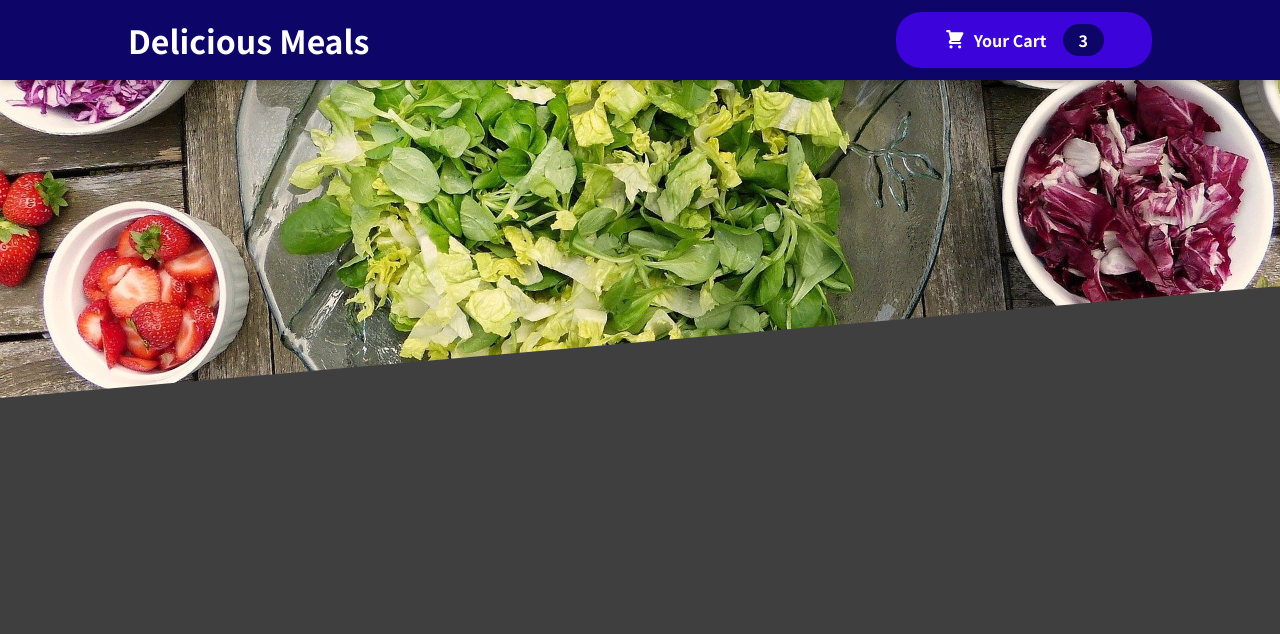
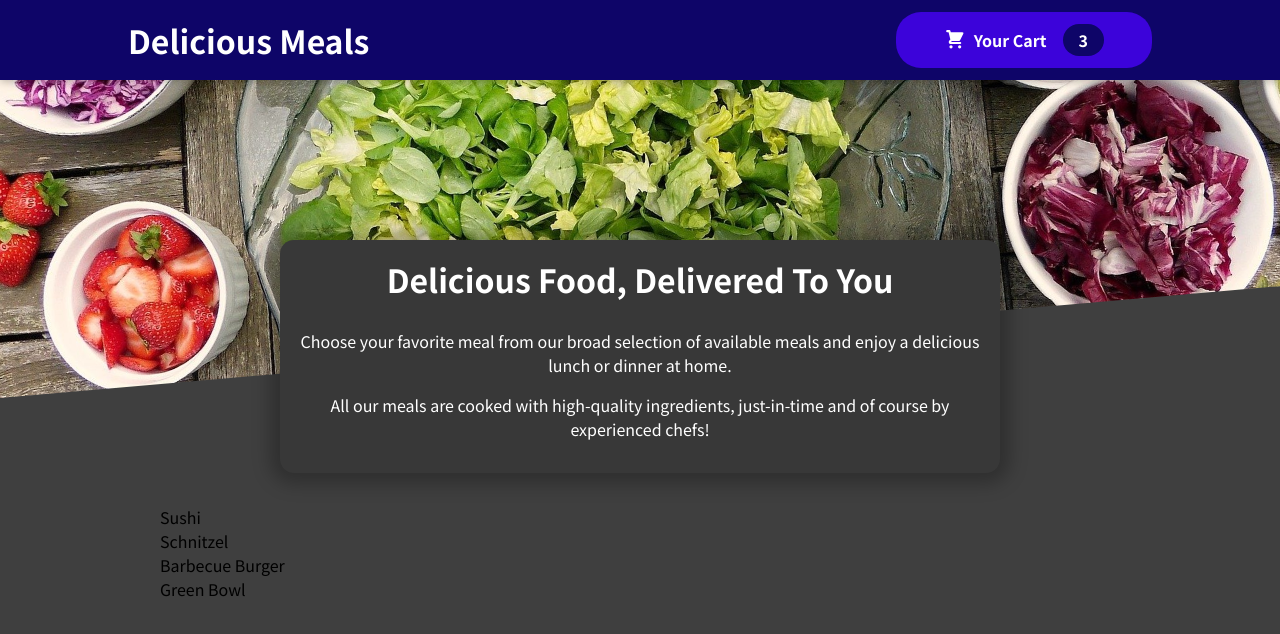
Before and after one commit to aslamparvej/Food-Ordering-App, a React (Create React App) app: page / in a window 1280 px wide. Shown: the top 634 px of the page. Built offline with nearby package versions, Linux system fonts and the light colour scheme.

Commit message:
Add meals component

```diff
--- a/src/App.js
+++ b/src/App.js
@@ -1,9 +1,14 @@
-import React,{Fragment} from "react";
+import React, { Fragment } from "react";
 import Header from "./components/Layout/Header";
+import Meals from "./components/Meals/Meals";
+
 function App() {
   return (
     <Fragment>
       <Header />
+      <main >
+        <Meals />
+      </main>
     </Fragment>
   );
 }
--- /dev/null
+++ b/src/components/Meals/AvailbleMeals.js
@@ -0,0 +1,39 @@
+import React from "react";
+import classes from "./AvailbleMeals.module.css";
+
+const DUMMY_MEALS = [
+    {
+      id: 'm1',
+      name: 'Sushi',
+      description: 'Finest fish and veggies',
+      price: 22.99,
+    },
+    {
+      id: 'm2',
+      name: 'Schnitzel',
+      description: 'A german specialty!',
+      price: 16.5,
+    },
+    {
+      id: 'm3',
+      name: 'Barbecue Burger',
+      description: 'American, raw, meaty',
+      price: 12.99,
+    },
+    {
+      id: 'm4',
+      name: 'Green Bowl',
+      description: 'Healthy...and green...',
+      price: 18.99,
+    },
+];
+
+const AvailbleMeals = ()=>{
+    const meals = DUMMY_MEALS.map((meals)=><li>{meals.name}</li>)
+    return (
+        <section className={classes.meals}>
+            <ul>{meals}</ul>
+        </section>
+    );
+}
+export default AvailbleMeals;
--- /dev/null
+++ b/src/components/Meals/AvailbleMeals.module.css
@@ -0,0 +1,24 @@
+.meals {
+    max-width: 60rem;
+    width: 90%;
+    margin: 2rem auto;
+    animation: meals-appear 1s ease-out forwards;
+}
+
+.meals ul {
+    list-style: none;
+    margin: 0;
+    padding: 0;
+}
+
+@keyframes meals-appear {
+    from {
+      opacity: 0;
+      transform: translateY(3rem);
+    }
+
+    to {
+      opacity: 1;
+      transform: translateY(0);
+    }
+}
--- /dev/null
+++ b/src/components/Meals/Meals.js
@@ -0,0 +1,13 @@
+import React, { Fragment } from "react";
+import MealsSummary from "./MealsSummary";
+import AvailbleMeals from "./AvailbleMeals";
+
+const Meals = () => {
+    return (
+        <Fragment >
+            <MealsSummary />
+            <AvailbleMeals />
+        </Fragment>
+    );
+}
+export default Meals;
--- /dev/null
+++ b/src/components/Meals/MealsSummary.js
@@ -0,0 +1,20 @@
+import React from 'react';
+import classes from './MealsSummary.module.css';
+
+const MealsSummary = () => {
+  return (
+    <section className={classes.summary}>
+      <h2>Delicious Food, Delivered To You</h2>
+      <p>
+        Choose your favorite meal from our broad selection of available meals
+        and enjoy a delicious lunch or dinner at home.
+      </p>
+      <p>
+        All our meals are cooked with high-quality ingredients, just-in-time and
+        of course by experienced chefs!
+      </p>
+    </section>
+  );
+};
+
+export default MealsSummary;
--- /dev/null
+++ b/src/components/Meals/MealsSummary.module.css
@@ -0,0 +1,18 @@
+.summary {
+    text-align: center;
+    max-width: 45rem;
+    width: 90%;
+    margin: auto;
+    margin-top: -10rem;
+    position: relative;
+    background-color: #383838;
+    color: white;
+    border-radius: 14px;
+    padding: 1rem;
+    box-shadow: 0 1px 18px 10px rgba(0, 0, 0, 0.25);
+  }
+
+  .summary h2 {
+    font-size: 2rem;
+    margin-top: 0;
+  }
```
Also changed, not shown: 1 other file (tests, documents, lock files or other folders).
